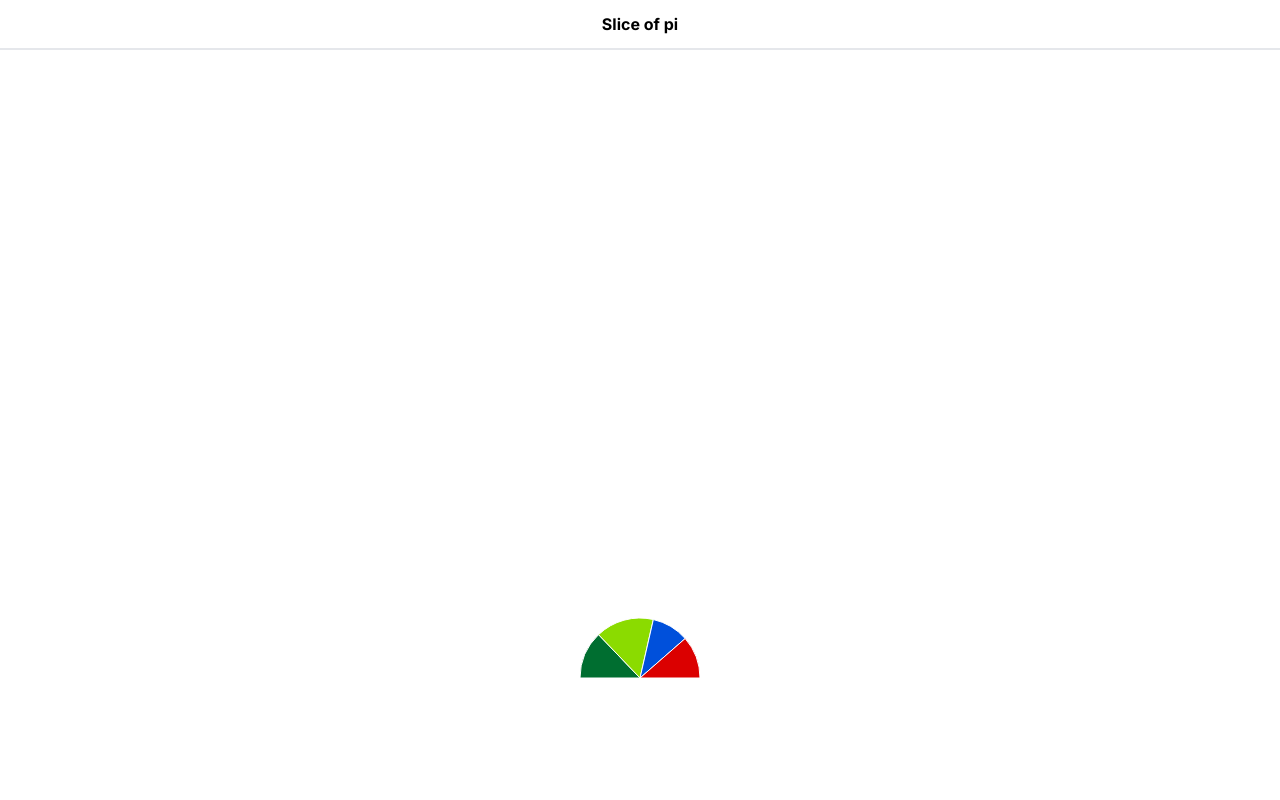
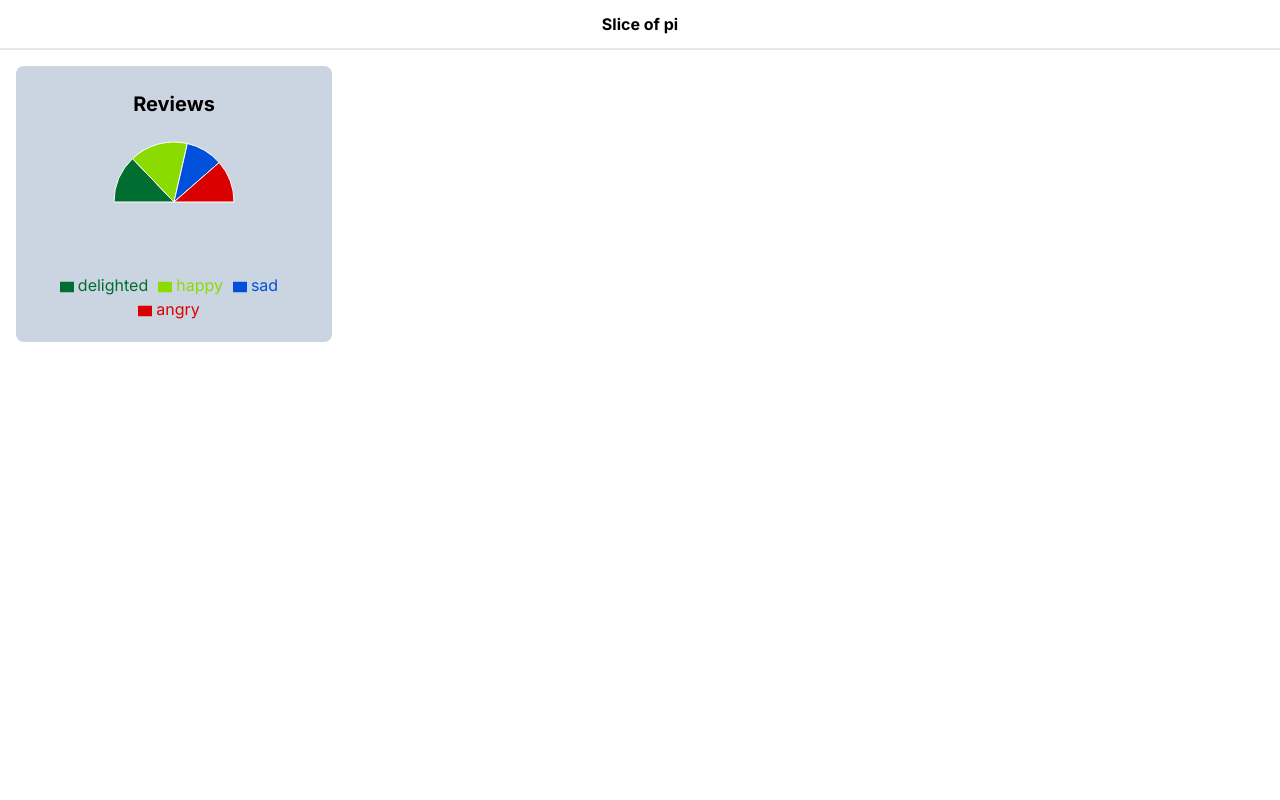
Before and after one commit to J-Dufour/outstem-technical-interview, a Next.js app in the folder slice-of-pi/: page / in a window 1280 px wide. Shown: the top 800 px of the page. Built offline with nearby package versions, Linux system fonts and the light colour scheme.

Commit message:
feat: add StatCard wrapper component

```diff
--- a/slice-of-pi/src/app/components/PieGraph.tsx
+++ b/slice-of-pi/src/app/components/PieGraph.tsx
@@ -10,8 +10,8 @@ interface PieGraphProps {
 export default function PieGraph({ data, semi_circ = false }: PieGraphProps) {
 
   return (
-        <ResponsiveContainer width="100%" aspect={1}>
-        <PieChart width={400} height={400}>
+    <ResponsiveContainer width={300} aspect={1.5}>
+      <PieChart width={200} height={200}>
         <Pie data={data}
           dataKey="dep"
           nameKey="ind"
@@ -19,14 +19,14 @@ export default function PieGraph({ data, semi_circ = false }: PieGraphProps) {
           cy="50%"
           outerRadius={60}
           fill="#8884d8"
-            startAngle={semi_circ ? 180: 360}
+          startAngle={semi_circ ? 180 : 360}
           endAngle={0}>
           {data.map((entry, index) => (
             <Cell key={`cell-${index}`} fill={entry.colour} />
           ))}
         </Pie>
-          <Tooltip/>
-          <Legend/>
+        <Tooltip />
+        <Legend />
       </PieChart>
     </ResponsiveContainer>
   );
--- /dev/null
+++ b/slice-of-pi/src/app/components/StatCard.tsx
@@ -0,0 +1,16 @@
+import React from "react";
+
+interface StatCardProps {
+    title: string,
+    children: React.ReactElement
+}
+
+export default function StatCard({ title, children }: StatCardProps) {
+
+    return (
+        <div className="w-fit px-2 py-4 m-4 bg-slate-300 rounded-lg">
+            <p className="text-xl font-bold text-center my-2">{title}</p>
+            {children}
+        </div>
+    );
+}
--- a/slice-of-pi/src/app/page.tsx
+++ b/slice-of-pi/src/app/page.tsx
@@ -3,6 +3,7 @@ import Image from "next/image";
 import { getOrderData, getPricingData, getReviewData } from "./util/dataStore";
 import PieGraph from "./components/PieGraph";
 import { DataPoint } from "./util/types";
+import StatCard from "./components/StatCard";
 
 const REVIEW_COLOURS: { [key: string]: string } = {
   'angry': '#db0000',
@@ -57,11 +58,13 @@ export default function Home() {
 
   return (
     <main>
-      <div className="text-center py-3 font-bold border-b-2">
+      <div className="text-center py-3 text-xxl font-bold border-b-2">
         <p>Slice of pi</p>
       </div>
-      <div>
-        <PieGraph data={reviewGraphData} semi_circ />
+      <div className="flex flex-wrap w-full">
+        <StatCard title="Reviews">
+          <PieGraph data={reviewGraphData} semi_circ />
+        </StatCard>
       </div>
     </main>
   );
```
Lines whose indentation alone changed are shown as unchanged.
